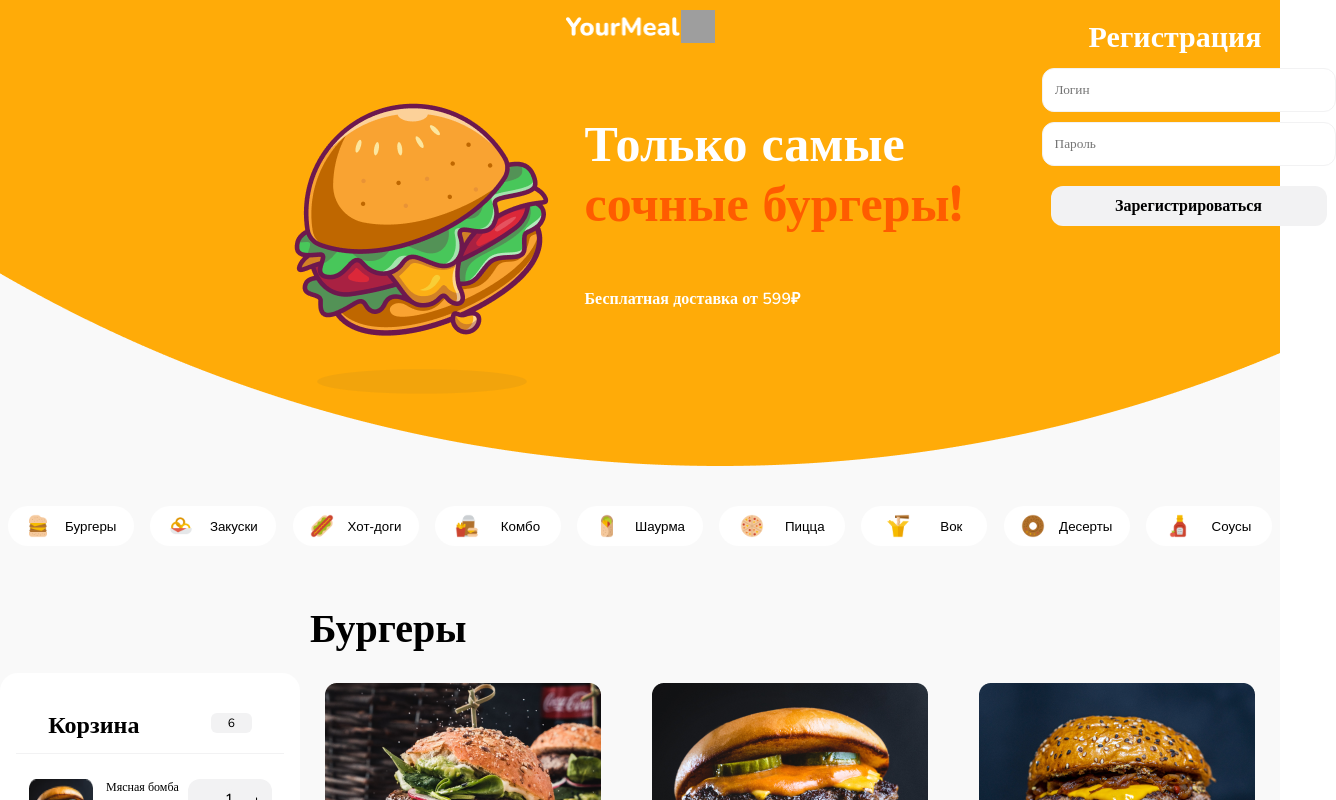
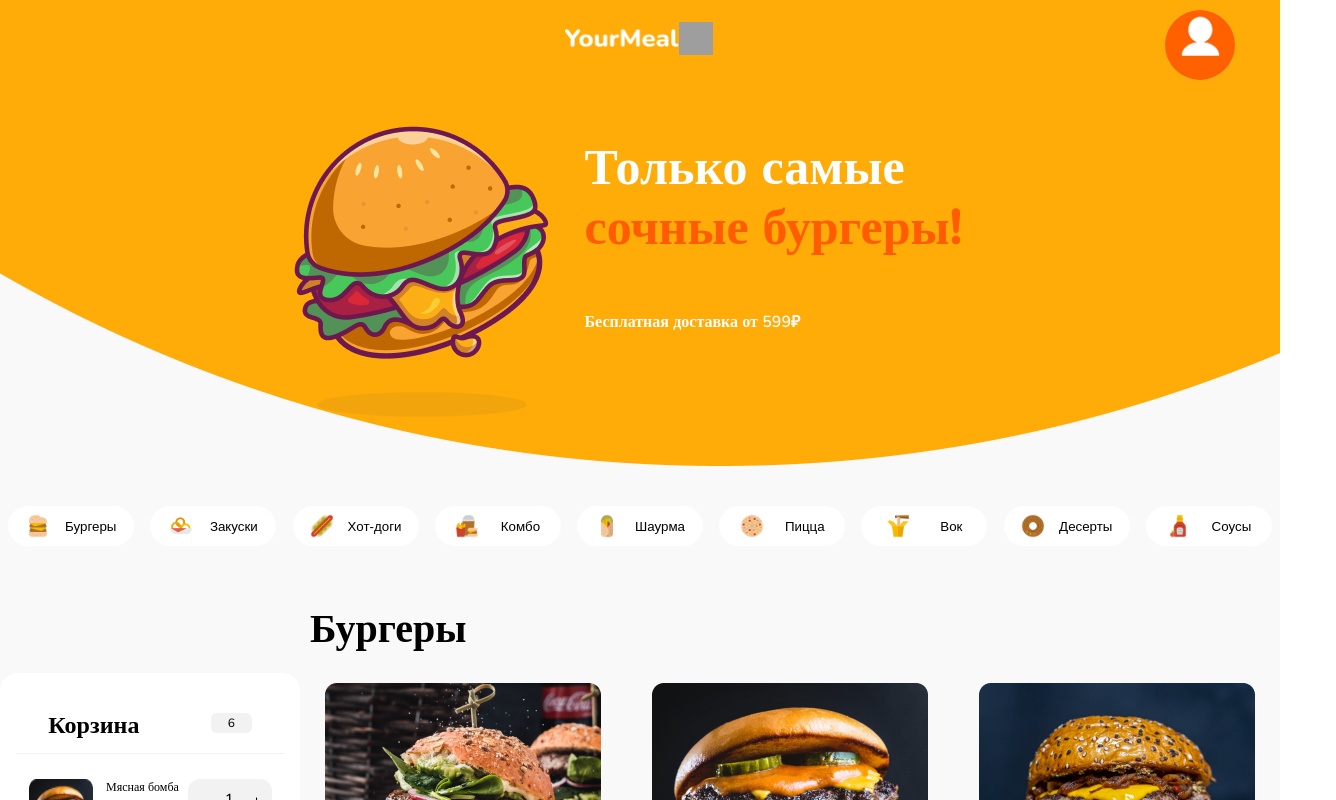
Before and after one commit to GurinAOA/React_less3, a React (Create React App) app: page / in a window 1280 px wide. Shown: the top 800 px of the page, 1336 px wide, since content can reach past the window. Built offline with nearby package versions, Linux system fonts and the light colour scheme; grey boxes are pictures that could not be loaded.

Commit message:
add animation and icon for registration

```diff
--- a/src/components/Basket/Basket.jsx
+++ b/src/components/Basket/Basket.jsx
@@ -4,21 +4,24 @@ import basketJson from "../data/basket.json";
 import delivery from "../Main/images/free-icon-delivery-2362252.svg";
 import ItemBasket from "../ItemBasket/ItemBasket";
 
+
 import { useState } from "react";
 
 export default function Basket() {
   const [basket, setBasket] = useState(basketJson);
 
+
   function getTotalSum() {
     let count = 0;
-    basket.forEach((item) => {
+    basketJson.forEach((item) => {
       count += item.number * item.sum;
     });
     return count;
+
   }
   function getTotalQuantity(){
     let count = 0;
-    basket.forEach((item) => {
+    basketJson.forEach((item) => {
       count += item.number;
     });
     return count;
--- a/src/components/Form/Form.jsx
+++ b/src/components/Form/Form.jsx
@@ -9,7 +9,7 @@ export default function Form() {
   function getDataUser() {
     const obj = {
       log: login,
-      pas: password
+      pas: password,
     };
     setLogin("");
     setPassword("");
@@ -18,8 +18,9 @@ export default function Form() {
 
   return (
     <div className={s.wrapper}>
+
       <form className={s.registrationform}>
-        <h2 className={s.registrationformtitle}>Регистрация</h2>
+      <h2 className={s.registrationformtitle}>Регистрация</h2>
         <div>
           <input
             className={s.registr_form_login}
@@ -39,6 +40,9 @@ export default function Form() {
           />
         </div>
         <div className={s.container}>
+        <button type="button" className={s.reg_btn} onClick={getDataUser}>
+            Войти
+          </button>
           <button type="button" className={s.reg_btn} onClick={getDataUser}>
             Зарегистрироваться
           </button>
--- a/src/components/Form/form.module.scss
+++ b/src/components/Form/form.module.scss
@@ -1,26 +1,35 @@
 .wrapper {
-  width: 350px;
-  min-height: 200px;
-  position: relative;
+  display: flex;
+  width: 100%;
+  height: 100%;
+  z-index: 100;
+  position: fixed;
+  background-color: #000000cb;
+  justify-content: center;
 }
 .registrationform {
   position: absolute;
-  top: -30px;
-  left: 20px;
+  top: 100px;
+  margin: 0 auto;
+  width: 350px;
+  min-height: 250px;
+  border: 2px solid black;
+  background-color: black;
+  border-radius: 12px;
 }
 
 .registr_form_login,
 .registr_form_pass {
   border-radius: 12px;
   border: 1px solid #f2f2f3;
-  background: #fff;
+  background-color: darkorange;
   display: flex;
   width: 294px;
   padding: 12px;
   align-items: flex-start;
   gap: 10px;
   margin-top: 10px;
-  margin-bottom: 10px;
+  margin-bottom: 15px;
   font-family: Nunito;
 }
 .registrationformtitle {
@@ -28,20 +37,21 @@
   font-family: Nunito;
   font-size: 30px;
   font-weight: 600;
-  margin: 0 auto;
+  margin: 10px auto;
   width: 200px;
 }
 .container {
   width: 276px;
   height: 40px;
+  display: flex;
 }
 .reg_btn {
-    display: flex;
-  width: 276px;
+  display: flex;
+  width: 200px;
   height: 40px;
   margin-top: 20px;
-  padding: 11px 92px;
-  justify-content: center;
+  background-color: darkorange;
+  justify-content: space-between;
   align-items: center;
   border-radius: 12px;
   color: #000;
@@ -49,7 +59,7 @@
   font-size: 16px;
   font-weight: 600;
   border-radius: 12px;
-  background: #f2f2f3;
   border: none;
   margin-bottom: 20px;
+  margin-right: 20px;
 }
--- a/src/components/Header/Header.jsx
+++ b/src/components/Header/Header.jsx
@@ -4,10 +4,13 @@ import logoTxt from "../Header/images/Logo (2).png";
 import logoImg from "../Header/images/free-icon-kitchen-utensil-4790616 1.svg";
 import headerPicture from "../Header/images/pic.png";
 import Form from "../Form/Form";
+import logoReg from "../Header/images/pncg-transparent-computer-icons-login-button-miscellaneous-orange-computer.jpg";
 
 export default function Header() {
   return (
     <div className={s.container}>
+
+        {/* <Form/>  */}
       <div className={s.bg}>
         <div className={s.wrap_logo}>
           <div className={s.wrap_text}>
@@ -16,6 +19,9 @@ export default function Header() {
           <div className={s.wrap_picture}>
             <img src={logoImg} alt="logopicture" className={s.logoimg} />
           </div>
+          <div className={s.wrap_reg_logo}>
+        <img src={logoReg} alt="logoreg" className={s.reg_logo} />
+        </div>
         </div>
         <div className={s.wrapper}>
           <img src={headerPicture} alt="burger" className={s.burger} />
@@ -24,7 +30,6 @@ export default function Header() {
             <h1 className={s.header_title_red}>сочные бургеры!</h1>
             <p className={s.header_text}>Бесплатная доставка от 599₽</p>
           </div>
-          <Form/>
         </div>
       </div>
     </div>
--- a/src/components/Header/header.module.scss
+++ b/src/components/Header/header.module.scss
@@ -1,10 +1,10 @@
-
 .wrap_logo {
   display: flex;
   align-items: center;
   justify-content: center;
   align-items: center;
   width: 150px;
+  position: relative;
 }
 .logo {
   max-width: 114px;
@@ -35,8 +35,23 @@
 .wr_title {
   margin-top: 68px;
 }
+
 .header_text {
   margin-top: 52px;
+  animation-duration: 3s;
+  animation-name: slidein;
+}
+
+@keyframes slidein {
+  from {
+    margin-left: 100%;
+    width: 100%;
+  }
+
+  to {
+    margin-left: 0%;
+    width: 100%;
+  }
 }
 .header_title {
   width: 437px;
@@ -45,6 +60,20 @@
   font-size: 50px;
   font-weight: 800;
   line-height: 120%;
+  animation-duration: 3s;
+  animation-name: slidein;
+}
+
+@keyframes slidein {
+  from {
+    margin-left: 100%;
+    width: 100%;
+  }
+
+  to {
+    margin-left: 0%;
+    width: 100%;
+  }
 }
 .header_title_red {
   width: 437px;
@@ -53,6 +82,20 @@
   font-size: 50px;
   font-weight: 800;
   line-height: 120%;
+  animation-duration: 3s;
+  animation-name: slidein;
+}
+
+@keyframes slidein {
+  from {
+    margin-left: 100%;
+    width: 100%;
+  }
+
+  to {
+    margin-left: 0%;
+    width: 100%;
+  }
 }
 .header_text {
   color: #fff;
@@ -62,10 +105,23 @@
   font-weight: 600;
   line-height: normal;
 }
-.bg{
+.bg {
   max-width: 1440px;
   width: 100%;
   min-height: 466px;
   background-image: url(../Header/images/bg.png);
   background-size: cover;
 }
+.wrap_reg_logo {
+  width: 70px;
+  height: 70px;
+}
+.reg_logo {
+  width: 70px;
+  height: 70px;
+  background-color: #ff5c00;
+  border-radius: 50px;
+  position: absolute;
+  top: 10px;
+  left: 600px;
+}
--- a/src/components/ItemBasket/ItemBasket.jsx
+++ b/src/components/ItemBasket/ItemBasket.jsx
@@ -7,7 +7,8 @@ export default function ItemBasket(props) {
   const [cardsBasket, setCardsBasket] = useState(basket);
   function minus(id) {
     const arr = cardsBasket.map((item) => {
-      if (item.id === id) {
+
+      if (item.id === id ) {
         item.number -= 1;
         return item;
       }
@@ -17,13 +18,14 @@ export default function ItemBasket(props) {
   }
   function plus(id) {
     const arr = cardsBasket.map((item) => {
-      if (item.id === id) {
+      if (item.id === id ) {
         item.number += 1;
         return item;
       }
       return item;
     });
     setCardsBasket(arr);
+
   }
   return (
     <div className={s.basket_wrap}>
@@ -40,6 +42,7 @@ export default function ItemBasket(props) {
       <div className={s.wr_bags_btn_container}>
         <button
           onClick={() => {
+            if(props.object.number>0)
             minus(props.object.id);
           }}
           className={s.bags_btn}
```
Also changed, not shown: src/components/Header/images/pncg-transparent-computer-icons-login-button-miscellaneous-orange-computer.jpg (added).
